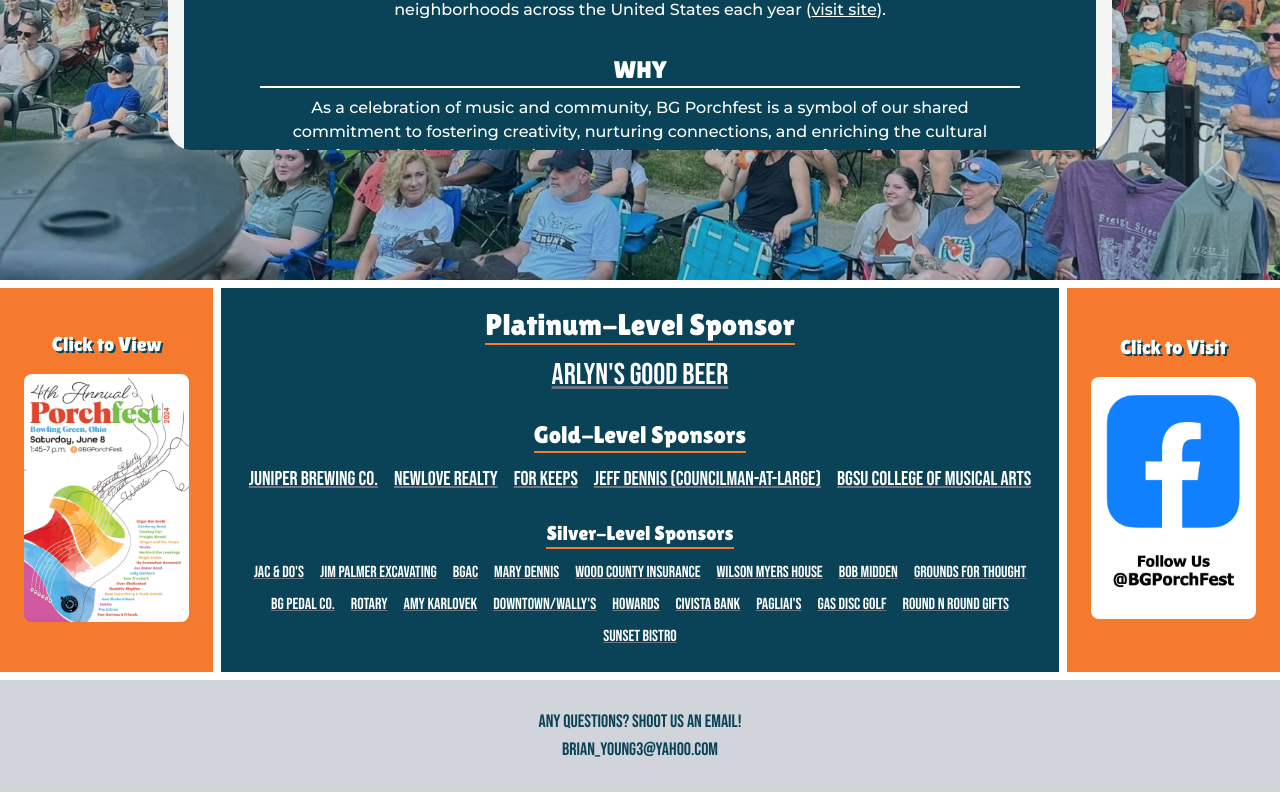
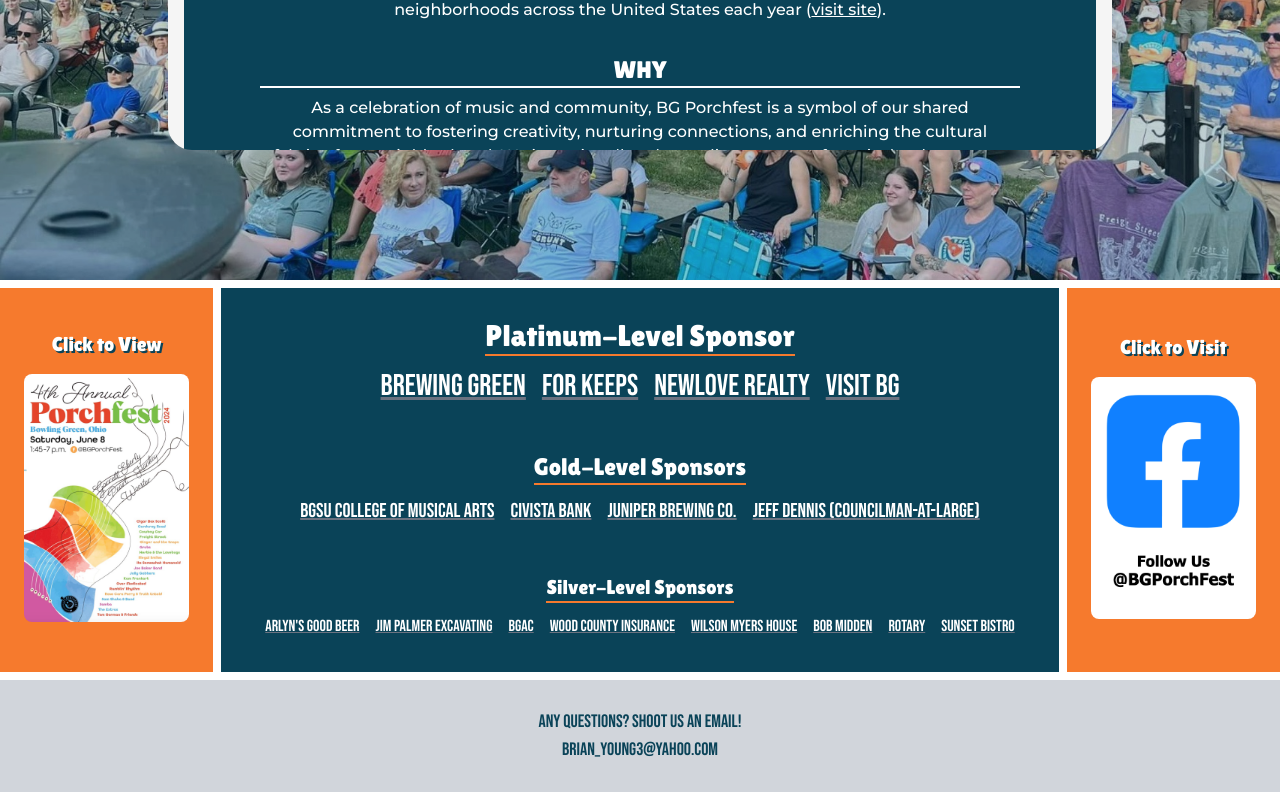
Before and after one commit to BRGuitar/porchfest-app, a Next.js app: page /home/info in a window 1280 px wide. Shown: the part 622-1422 px from the top of the page. Built offline with nearby package versions, Linux system fonts and the light colour scheme.

Commit message:
Updating Current Sponsor list for 2025

```diff
--- a/src/app/home/layout.tsx
+++ b/src/app/home/layout.tsx
@@ -11,32 +11,26 @@ const bebas = Bebas_Neue({ weight: '400', subsets: ['latin'] });
 const lilita = Lilita_One({ weight: '400', subsets: ['latin'] });
 
 export default function Layout({ children }: { children: React.ReactNode }) {
-  const platinumSponsors = ["Arlyn's Good Beer"];
+  const platinumSponsors = [
+    'Brewing Green',
+    'For Keeps',
+    'Newlove Realty',
+    'Visit BG',
+  ];
   const goldSponsors = [
+    'BGSU College of Musical Arts',
+    'Civista Bank',
     'Juniper Brewing Co.',
-    'Newlove Realty',
-    'For Keeps',
     'Jeff Dennis (Councilman-at-Large)',
-    'BGSU College of Musical Arts',
   ];
   const silverSponsors = [
-    "Jac & Do's",
+    "Arlyn's Good Beer",
     'Jim Palmer Excavating',
     'BGAC',
-    'Mary Dennis',
     'Wood County Insurance',
     'Wilson Myers House',
     'Bob Midden',
-    'Grounds for Thought',
-    'BG Pedal Co.',
     'Rotary',
-    'Amy Karlovek',
-    "Downtown/Wally's",
-    'Howards',
-    'Civista Bank',
-    "Pagliai's",
-    'GAS Disc Golf',
-    'Round N Round Gifts',
     'Sunset Bistro',
   ];
   return (
```
